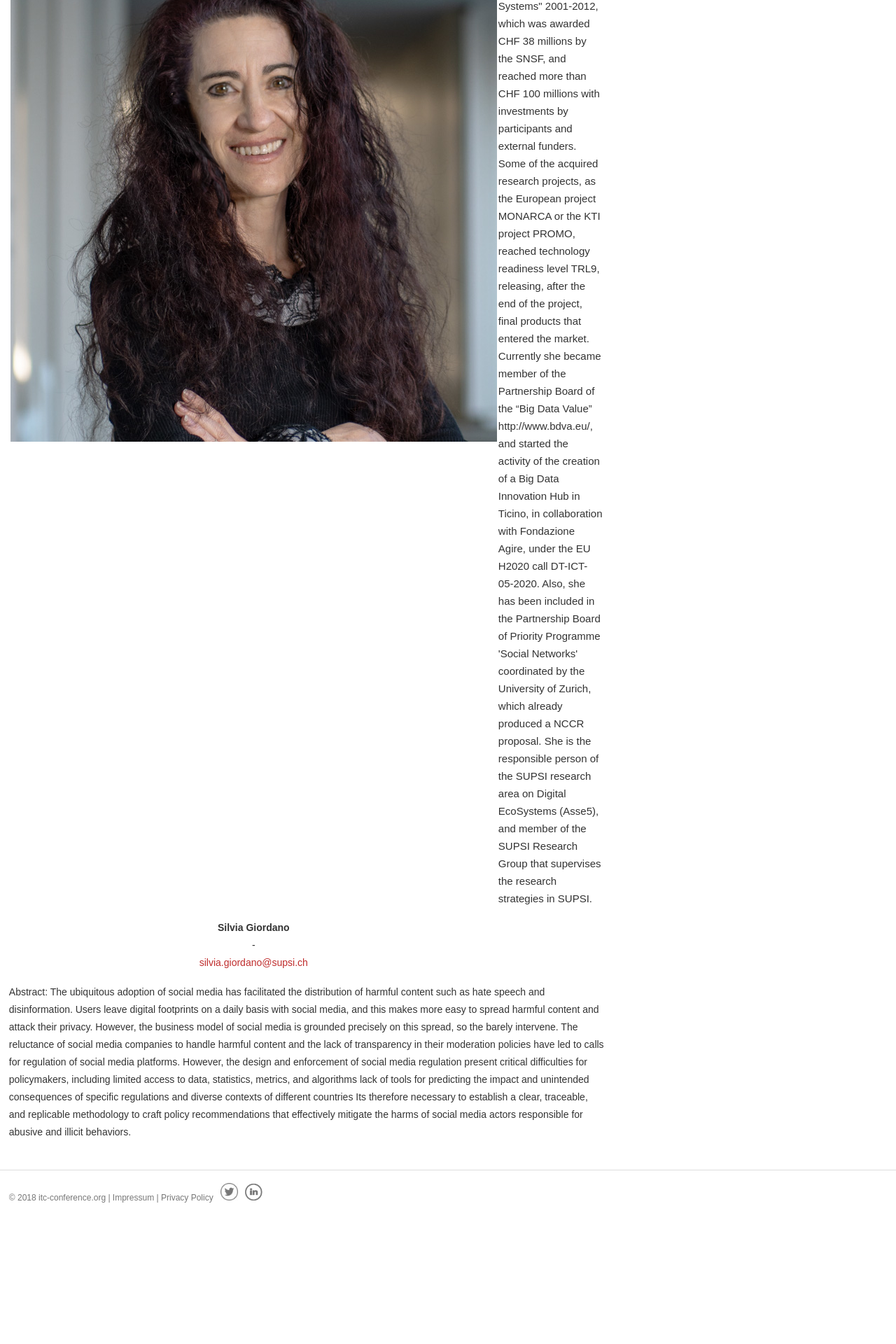
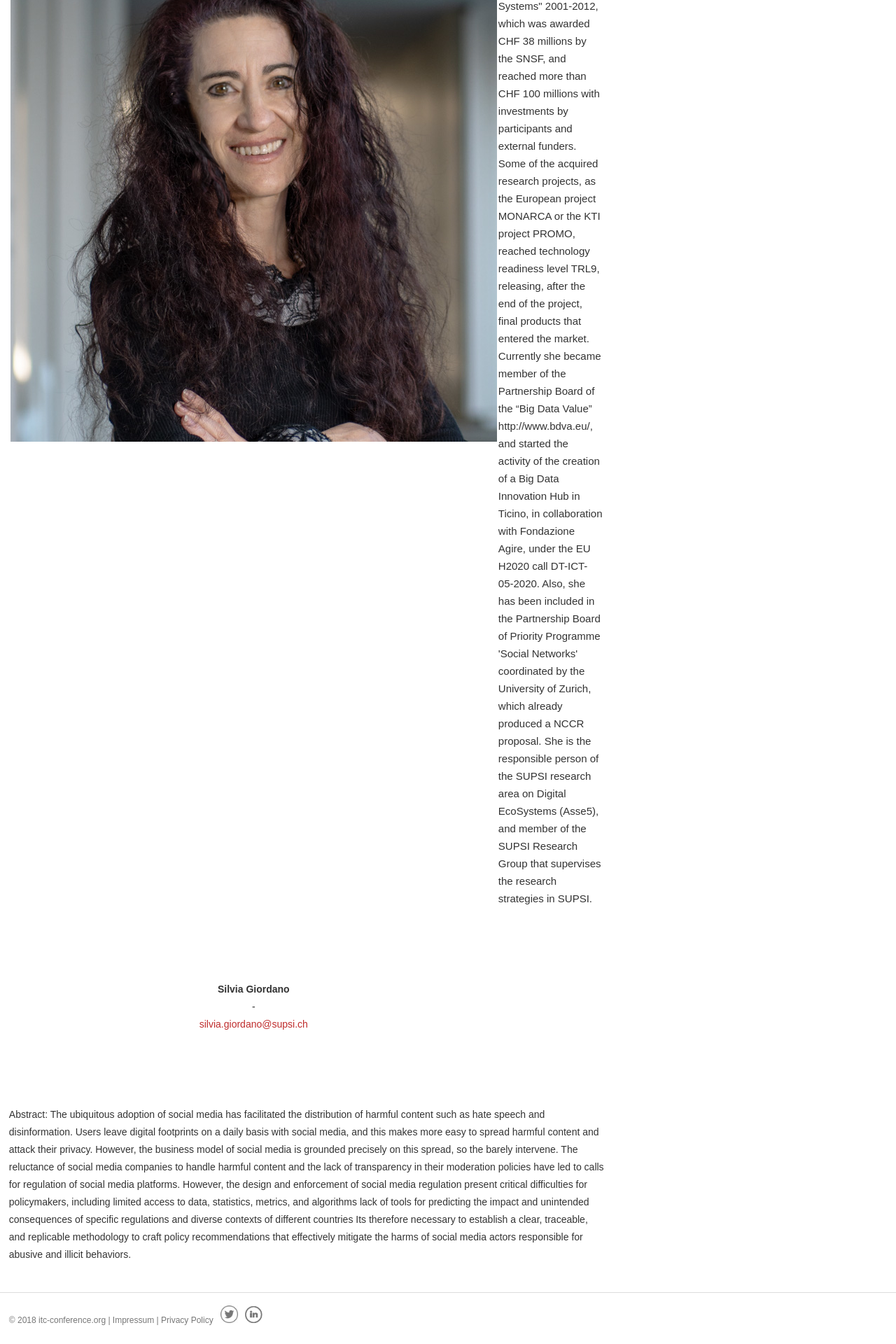
Before and after one commit to ohohlfeld/itc35, a Jekyll site: the page built from keynote.md, in a window 1280 px wide. Shown: the part 1483-3403 px from the top of the page at 70% size. Built offline with Jekyll 4.4.1, drawn with Linux system fonts in a browser that asks for light colours; before the commit the page ends 3228 px from its top, so only the background shows below that.

Commit message:
Update keynote.md

```diff
--- a/keynote.md
+++ b/keynote.md
@@ -21,7 +21,7 @@ menu-index: 1
         </td>
     </tr>
     <tr>
-        <td width="250" align="center">
+        <td height="250" align="center">
             <b>Silvia Giordano</b><br>
             -<br>
             <a href="mailto:silvia.giordano@supsi.ch">silvia.giordano@supsi.ch</a>
```
